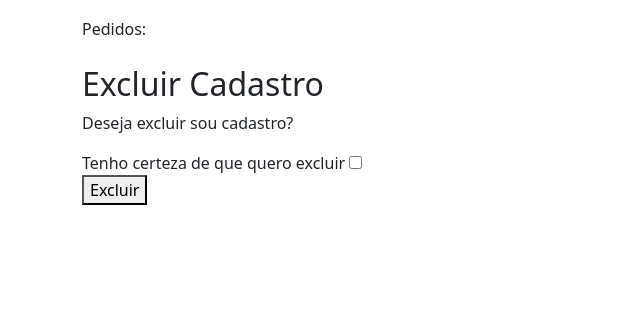
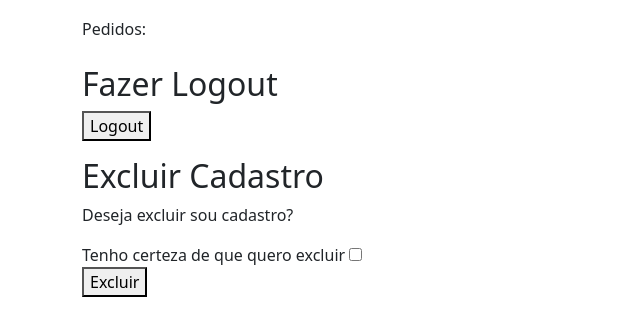
Before and after one commit to RenWro/Desafio-Final-Womakers, a Django app: page /cliente/perfil/ in a window 1280 px wide. Shown: the part 217-553 px from the top of the page, without its empty margins (0-640 px from the left). Run offline with Django 5.2, Linux system fonts and the light colour scheme; the visitor is signed in with stand-in values (Sample User, id 1); some libraries are stand-ins or nearby versions.

```diff
--- a/cliente/templates/perfil.html
+++ b/cliente/templates/perfil.html
@@ -32,14 +32,14 @@
         </div>
         </br>
 
-        {% comment %} <div class="container">
-          <form method="POST" action='/cliente/excluir/'>
+        <div class="container">
+          <form method="POST" action='/cliente/logout/'>
             {% csrf_token %}
-            <h2>Excluir Cadastro</h2>
-            <p>Deseja excluir este cadastro?</p>
-            <button id="excluirBtn">Excluir</button>
+            <h2>Fazer Logout</h2>
+            <button id="excluirBtn">Logout</button>
           </form>
-        </div> {% endcomment %}
+        </div>
+
         <div class="container">
         <form method="POST" action='/cliente/excluir/'>
             {% csrf_token %}
```
Also changed, not shown: livro/templates/lista_livros.html (+7 -0 lines).
